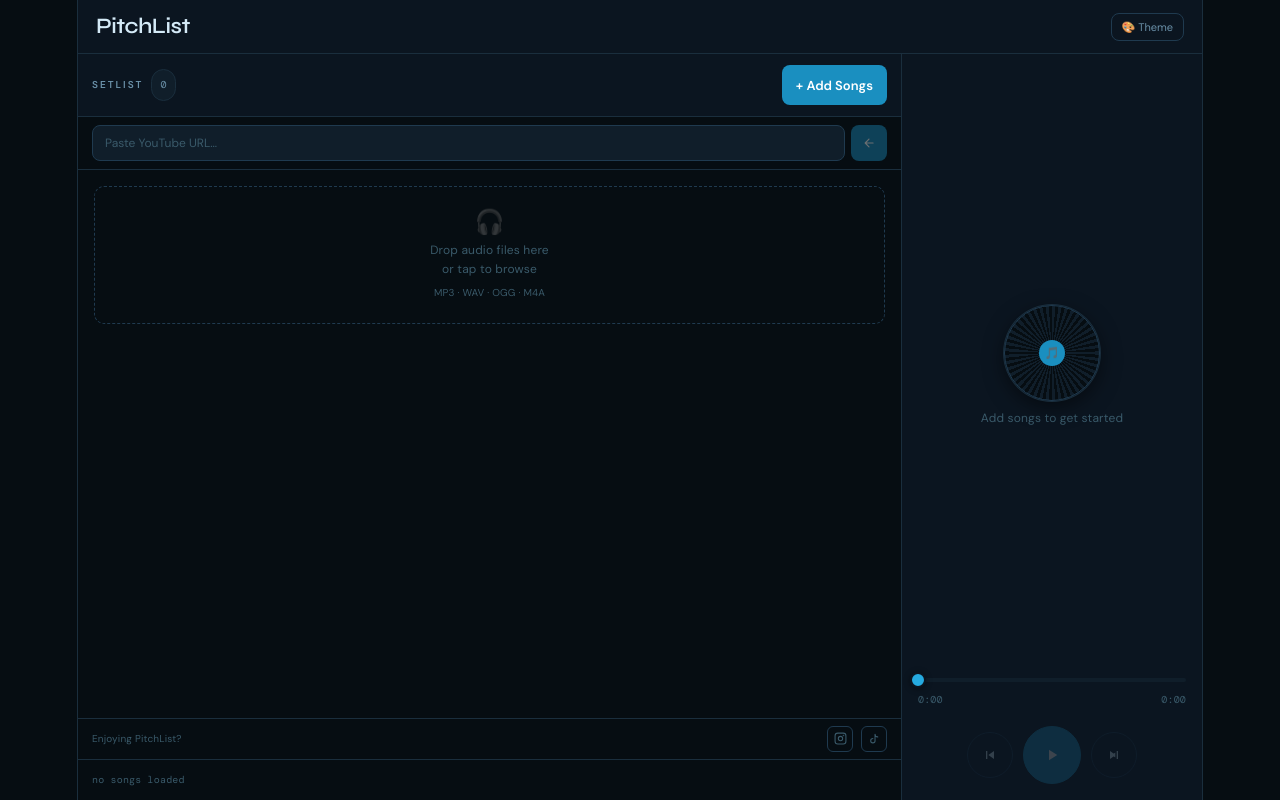
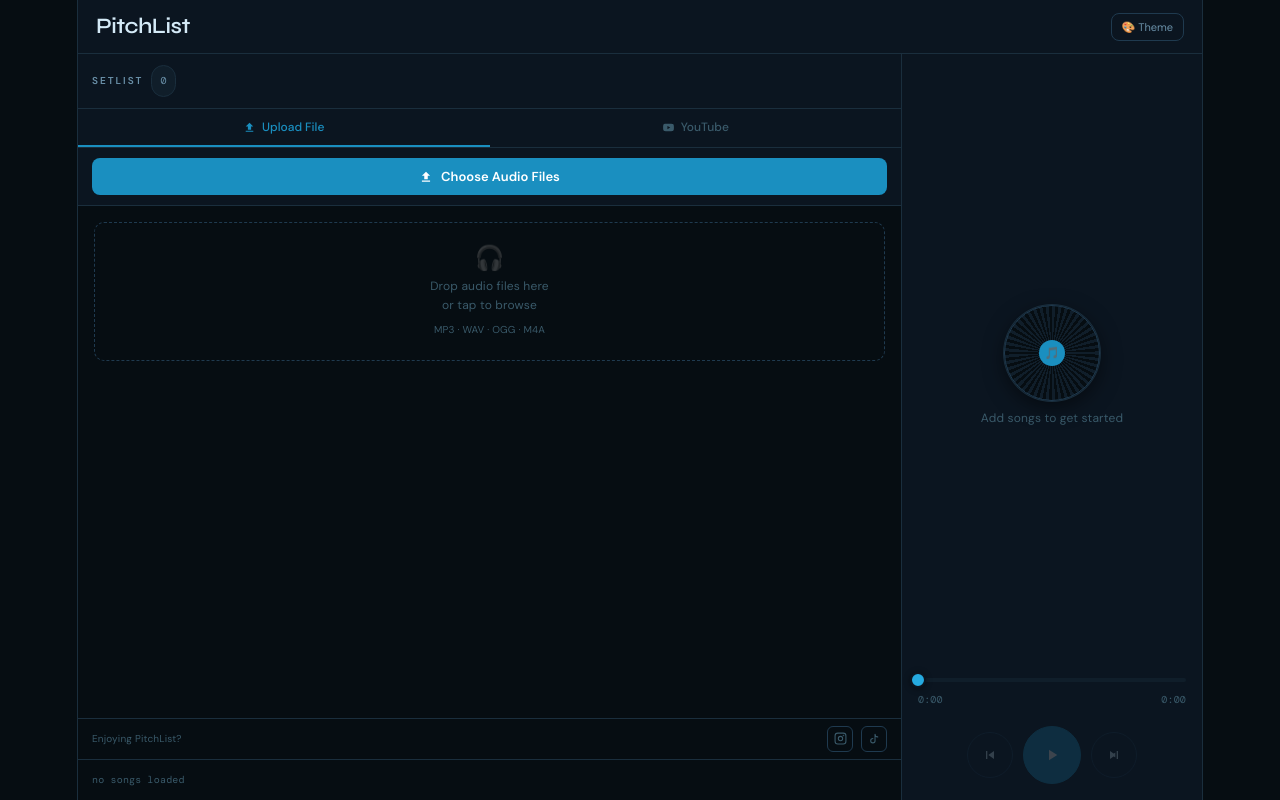
Before and after one commit to ipanmanuel-bot/WorshipSetlist, a React (Vite) app: page / in a window 1280 px wide. Built offline with nearby package versions, Linux system fonts and the light colour scheme.

Commit message:
two-option add song UI — Upload File and YouTube

```diff
--- a/src/App.tsx
+++ b/src/App.tsx
@@ -203,8 +203,33 @@ html,body{height:100%;background:var(--bg);color:var(--text);font-family:'DM San
 .song-count{background:var(--bg3);border:1px solid var(--border);border-radius:20px;padding:2px 8px;font-size:10px;font-family:'DM Mono',monospace;color:var(--text2);margin-left:8px;}
 .add-btn{background:var(--amber);color:#fff;border:none;padding:8px 14px;border-radius:8px;font-size:13px;font-weight:600;cursor:pointer;font-family:'DM Sans',sans-serif;transition:background .15s;min-height:40px;-webkit-tap-highlight-color:transparent;}
 .add-btn:hover{background:var(--amber2);}
-.add-btn:active{transform:scale(.96);}
-.yt-input-wrap{display:flex;gap:6px;padding:8px 14px;border-bottom:1px solid var(--border);}
+.add-source-wrap{
+  display:flex;border-bottom:1px solid var(--border);
+  background:var(--bg2);flex-shrink:0;
+}
+.add-source-btn{
+  flex:1;display:flex;align-items:center;justify-content:center;gap:6px;
+  padding:10px;font-size:12px;font-weight:500;cursor:pointer;
+  background:none;border:none;color:var(--text3);font-family:'DM Sans',sans-serif;
+  border-bottom:2px solid transparent;transition:all .15s;
+  -webkit-tap-highlight-color:transparent;
+}
+.add-source-btn.active{color:var(--amber);border-bottom-color:var(--amber);}
+.add-source-btn:hover:not(.active){color:var(--text2);}
+.add-action-wrap{
+  flex-shrink:0;padding:10px 14px;
+  border-bottom:1px solid var(--border);background:var(--bg2);
+}
+.add-full-btn{
+  width:100%;display:flex;align-items:center;justify-content:center;gap:8px;
+  background:var(--amber);color:#fff;border:none;
+  border-radius:8px;padding:10px;font-size:13px;font-weight:600;
+  cursor:pointer;font-family:'DM Sans',sans-serif;
+  transition:background .15s;-webkit-tap-highlight-color:transparent;
+}
+.add-full-btn:hover{background:var(--amber2);}
+.add-full-btn:active{transform:scale(.97);}
+.yt-input-wrap{display:flex;gap:6px;}
 .yt-input{
   flex:1;background:var(--bg3);border:1px solid var(--border2);
   color:var(--text);border-radius:8px;padding:8px 12px;
@@ -216,13 +241,13 @@ html,body{height:100%;background:var(--bg);color:var(--text);font-family:'DM San
 .yt-input:disabled{opacity:.5;}
 .yt-btn{
   flex-shrink:0;background:var(--amber);color:#fff;border:none;
-  border-radius:8px;width:36px;height:36px;cursor:pointer;
+  border-radius:8px;width:38px;height:38px;cursor:pointer;
   display:flex;align-items:center;justify-content:center;
   transition:background .15s;-webkit-tap-highlight-color:transparent;
 }
 .yt-btn:hover:not(:disabled){background:var(--amber2);}
 .yt-btn:disabled{opacity:.4;cursor:not-allowed;}
-.yt-error{font-size:11px;color:var(--red);padding:0 14px 8px;font-family:'DM Sans',sans-serif;}
+.yt-error{font-size:11px;color:var(--red);padding:6px 0 0;font-family:'DM Sans',sans-serif;}
 @keyframes spin{from{transform:rotate(0deg)}to{transform:rotate(360deg)}}
 .songs-scroll{flex:1;overflow-y:auto;padding:8px;}
 .songs-scroll::-webkit-scrollbar{width:3px;}
@@ -381,6 +406,7 @@ const busyRef      = useRef(false);
   const [ytUrl,      setYtUrl]      = useState('');
   const [ytLoading,  setYtLoading]  = useState(false);
   const [ytError,    setYtError]    = useState('');
+  const [showYt,     setShowYt]     = useState(false);
   const songsRef     = useRef(songs);
   const activeIdxRef = useRef(activeIdx);
   const isPlayingRef = useRef(isPlaying);
@@ -792,13 +818,39 @@ const busyRef      = useRef(false);
                 <span className="panel-label">Setlist</span>
                 <span className="song-count">{songs.length}</span>
               </div>
-              <button className="add-btn" onClick={()=>fileInputRef.current?.click()}>+ Add Songs</button>
+            </div>
+
+            {/* Add source selector */}
+            <div className="add-source-wrap">
+              <button className={`add-source-btn${!showYt?' active':''}`}
+                onClick={()=>{ setShowYt(false); setYtError(''); setYtUrl(''); }}>
+                <svg width="13" height="13" viewBox="0 0 24 24" fill="currentColor"><path d="M9 16h6v-6h4l-7-7-7 7h4v6zm-4 2h14v2H5v-2z"/></svg>
+                Upload File
+              </button>
+              <button className={`add-source-btn${showYt?' active':''}`}
+                onClick={()=>setShowYt(true)}>
+                <svg width="13" height="13" viewBox="0 0 24 24" fill="currentColor"><path d="M10 15l5.19-3L10 9v6m11.56-7.83c.13.47.22 1.1.28 1.9.07.8.1 1.49.1 2.09L22 12c0 2.19-.16 3.8-.44 4.83-.25.9-.83 1.48-1.73 1.73-.47.13-1.33.22-2.65.28-1.3.07-2.49.1-3.59.1L12 19c-4.19 0-6.8-.16-7.83-.44-.9-.25-1.48-.83-1.73-1.73-.13-.47-.22-1.1-.28-1.9-.07-.8-.1-1.49-.1-2.09L2 12c0-2.19.16-3.8.44-4.83.25-.9.83-1.48 1.73-1.73.47-.13 1.33-.22 2.65-.28 1.3-.07 2.49-.1 3.59-.1L12 5c4.19 0 6.8.16 7.83.44.9.25 1.48.83 1.73 1.73z"/></svg>
+                YouTube
+              </button>
+            </div>
+
+            {/* Upload file action */}
+            {!showYt && (
+              <div className="add-action-wrap">
+                <button className="add-full-btn" onClick={()=>fileInputRef.current?.click()}>
+                  <svg width="14" height="14" viewBox="0 0 24 24" fill="currentColor"><path d="M9 16h6v-6h4l-7-7-7 7h4v6zm-4 2h14v2H5v-2z"/></svg>
+                  Choose Audio Files
+                </button>
                 <input ref={fileInputRef} type="file"
                   accept="audio/*,.mp3,.wav,.ogg,.m4a,.aac,.flac,.mp4,.caf"
                   multiple style={{display:"none"}}
                   onChange={e=>{loadFiles(e.target.files);e.target.value="";}}/>
               </div>
+            )}
 
+            {/* YouTube URL action */}
+            {showYt && (
+              <div className="add-action-wrap">
                 <div className="yt-input-wrap">
                   <input
                     className="yt-input"
@@ -817,6 +869,8 @@ const busyRef      = useRef(false);
                   </button>
                 </div>
                 {ytError && <div className="yt-error">{ytError}</div>}
+              </div>
+            )}
             <div className="songs-scroll"
               onDragOver={e=>{e.preventDefault();setDragOver(true);}}
               onDragLeave={()=>setDragOver(false)}
```
Lines whose indentation alone changed are shown as unchanged.
